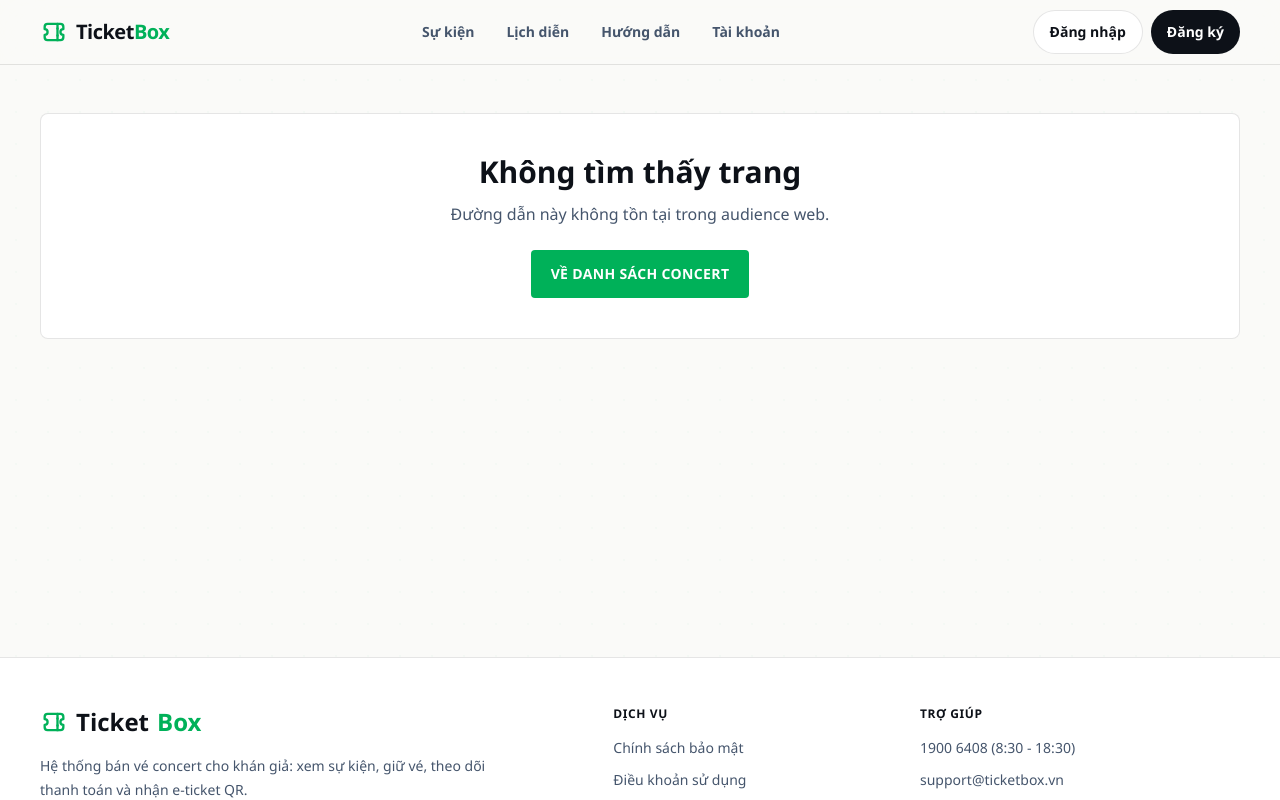
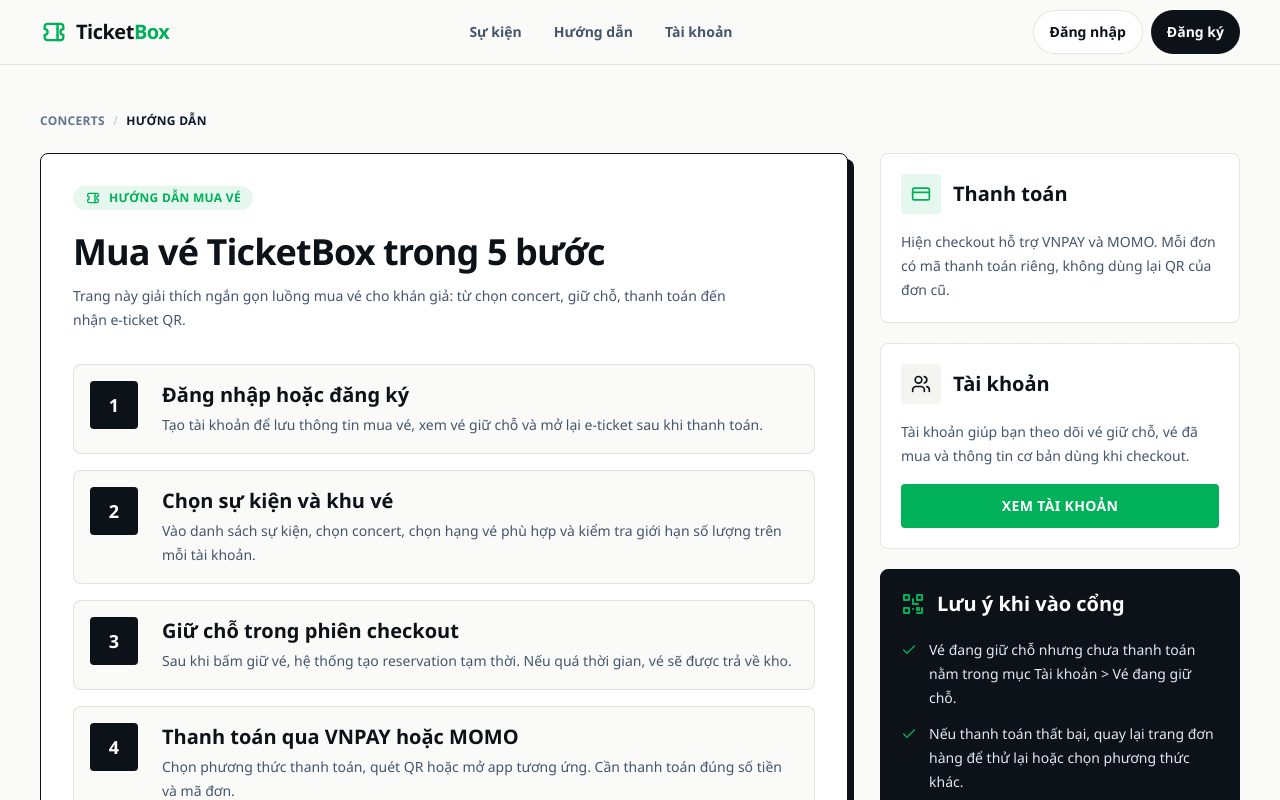
Before and after one commit to Toanapr/ticket-box, a Next.js app in the folder src/audience-web/: page /guide in a window 1280 px wide. Before the commit this address had no page. Shown: the top 800 px of the page. Built offline with nearby package versions, Linux system fonts and the light colour scheme.

Commit message:
feat(audience-web): enhance concert spotlight functionality and add guide page

```diff
--- a/src/audience-web/src/app/concerts/page.tsx
+++ b/src/audience-web/src/app/concerts/page.tsx
@@ -6,12 +6,11 @@ import { getConcerts } from "@/lib/server-api";
 
 export default async function ConcertsPage(): Promise<React.ReactElement> {
   const concerts = await getConcerts();
-  const spotlight = concerts.find((concert) => concert.status === "selling") ?? concerts[0];
 
   return (
     <PageShell>
       <Breadcrumbs items={[{ label: "Kham pha concerts" }]} />
-      {spotlight ? <HeroSpotlight concert={spotlight} /> : null}
+      <HeroSpotlight concerts={concerts} />
       <ConcertListClient concerts={concerts} />
     </PageShell>
   );
--- a/src/audience-web/src/app/globals.css
+++ b/src/audience-web/src/app/globals.css
@@ -31,6 +31,30 @@ body {
   color: #007a3d;
 }
 
+@keyframes spotlight-in {
+  from {
+    opacity: 0;
+    transform: translateY(12px);
+  }
+
+  to {
+    opacity: 1;
+    transform: translateY(0);
+  }
+}
+
+@keyframes spotlight-poster {
+  from {
+    opacity: 0;
+    transform: scale(0.98);
+  }
+
+  to {
+    opacity: 1;
+    transform: scale(1);
+  }
+}
+
 button,
 a {
   touch-action: manipulation;
--- /dev/null
+++ b/src/audience-web/src/app/guide/page.tsx
@@ -0,0 +1,114 @@
+import Link from "next/link";
+import { Breadcrumbs } from "@/components/breadcrumbs";
+import { CheckIcon, CreditCardIcon, QrIcon, TicketIcon, UsersIcon } from "@/components/icons";
+import { PageShell } from "@/components/site-shell";
+
+const buyingSteps = [
+  {
+    title: "Đăng nhập hoặc đăng ký",
+    body: "Tạo tài khoản để lưu thông tin mua vé, xem vé giữ chỗ và mở lại e-ticket sau khi thanh toán.",
+  },
+  {
+    title: "Chọn sự kiện và khu vé",
+    body: "Vào danh sách sự kiện, chọn concert, chọn hạng vé phù hợp và kiểm tra giới hạn số lượng trên mỗi tài khoản.",
+  },
+  {
+    title: "Giữ chỗ trong phiên checkout",
+    body: "Sau khi bấm giữ vé, hệ thống tạo reservation tạm thời. Nếu quá thời gian, vé sẽ được trả về kho.",
+  },
+  {
+    title: "Thanh toán qua VNPAY hoặc MOMO",
+    body: "Chọn phương thức thanh toán, quét QR hoặc mở app tương ứng. Cần thanh toán đúng số tiền và mã đơn.",
+  },
+  {
+    title: "Nhận e-ticket QR",
+    body: "Khi thanh toán thành công, vé điện tử được phát hành trong tài khoản và có thể mở lại ở trang Tài khoản.",
+  },
+];
+
+const notes = [
+  "Vé đang giữ chỗ nhưng chưa thanh toán nằm trong mục Tài khoản > Vé đang giữ chỗ.",
+  "Nếu thanh toán thất bại, quay lại trang đơn hàng để thử lại hoặc chọn phương thức khác.",
+  "Khi đến sự kiện, mở e-ticket QR trên điện thoại để nhân viên quét mã check-in.",
+];
+
+export default function GuidePage(): React.ReactElement {
+  return (
+    <PageShell>
+      <Breadcrumbs items={[{ label: "Concerts", href: "/concerts" }, { label: "Hướng dẫn" }]} />
+
+      <section className="grid gap-8 lg:grid-cols-[1fr_360px] lg:items-start">
+        <div className="rounded-lg border border-ticket-obsidian bg-white p-6 shadow-[6px_6px_0_#0d1118] md:p-8">
+          <div className="inline-flex items-center gap-2 rounded-full bg-ticket-green/10 px-3 py-1 text-xs font-black uppercase tracking-wide text-ticket-green">
+            <TicketIcon className="h-4 w-4" />
+            Hướng dẫn mua vé
+          </div>
+          <h1 className="mt-5 font-display text-3xl font-black tracking-tight md:text-4xl">
+            Mua vé TicketBox trong 5 bước
+          </h1>
+          <p className="mt-3 max-w-2xl text-sm leading-6 text-slate-600">
+            Trang này giải thích ngắn gọn luồng mua vé cho khán giả: từ chọn concert, giữ chỗ, thanh toán đến nhận e-ticket QR.
+          </p>
+
+          <div className="mt-8 grid gap-4">
+            {buyingSteps.map((step, index) => (
+              <article key={step.title} className="grid gap-4 rounded-lg border border-black/10 bg-ticket-alabaster p-4 sm:grid-cols-[56px_1fr]">
+                <div className="grid h-12 w-12 place-items-center rounded bg-ticket-obsidian font-display text-lg font-black text-white">
+                  {index + 1}
+                </div>
+                <div>
+                  <h2 className="font-display text-xl font-black">{step.title}</h2>
+                  <p className="mt-1 text-sm leading-6 text-slate-600">{step.body}</p>
+                </div>
+              </article>
+            ))}
+          </div>
+        </div>
+
+        <aside className="grid gap-5">
+          <div className="rounded-lg border border-black/10 bg-white p-5">
+            <div className="flex items-center gap-3">
+              <div className="grid h-10 w-10 place-items-center rounded bg-ticket-green/10 text-ticket-green">
+                <CreditCardIcon className="h-5 w-5" />
+              </div>
+              <h2 className="font-display text-xl font-black">Thanh toán</h2>
+            </div>
+            <p className="mt-4 text-sm leading-6 text-slate-600">
+              Hiện checkout hỗ trợ VNPAY và MOMO. Mỗi đơn có mã thanh toán riêng, không dùng lại QR của đơn cũ.
+            </p>
+          </div>
+
+          <div className="rounded-lg border border-black/10 bg-white p-5">
+            <div className="flex items-center gap-3">
+              <div className="grid h-10 w-10 place-items-center rounded bg-ticket-stone text-ticket-obsidian">
+                <UsersIcon className="h-5 w-5" />
+              </div>
+              <h2 className="font-display text-xl font-black">Tài khoản</h2>
+            </div>
+            <p className="mt-4 text-sm leading-6 text-slate-600">
+              Tài khoản giúp bạn theo dõi vé giữ chỗ, vé đã mua và thông tin cơ bản dùng khi checkout.
+            </p>
+            <Link href="/user" className="mt-4 flex min-h-11 items-center justify-center rounded bg-ticket-green px-4 text-sm font-black uppercase tracking-wide text-white">
+              Xem tài khoản
+            </Link>
+          </div>
+
+          <div className="rounded-lg border border-ticket-obsidian bg-ticket-obsidian p-5 text-white">
+            <div className="flex items-center gap-3">
+              <QrIcon className="h-6 w-6 text-ticket-green" />
+              <h2 className="font-display text-xl font-black">Lưu ý khi vào cổng</h2>
+            </div>
+            <div className="mt-5 grid gap-3 text-sm leading-6 text-slate-200">
+              {notes.map((note) => (
+                <div key={note} className="flex gap-3">
+                  <CheckIcon className="mt-1 h-4 w-4 shrink-0 text-ticket-green" />
+                  <span>{note}</span>
+                </div>
+              ))}
+            </div>
+          </div>
+        </aside>
+      </section>
+    </PageShell>
+  );
+}
--- a/src/audience-web/src/components/hero-spotlight.tsx
+++ b/src/audience-web/src/components/hero-spotlight.tsx
@@ -1,13 +1,44 @@
+"use client";
+
 import Image from "next/image";
 import Link from "next/link";
+import { useEffect, useMemo, useState } from "react";
 import { ArrowRightIcon, CalendarIcon, MapPinIcon } from "./icons";
 import { formatDateTime } from "@/lib/format";
 import type { ConcertSummary } from "@/lib/types";
 
-export function HeroSpotlight({ concert }: { concert: ConcertSummary }): React.ReactElement {
+const autoRotateMs = 5000;
+
+export function HeroSpotlight({ concerts }: { concerts: ConcertSummary[] }): React.ReactElement | null {
+  const spotlightConcerts = useMemo(
+    () => concerts.filter((concert) => concert.status !== "soldout"),
+    [concerts],
+  );
+  const [activeIndex, setActiveIndex] = useState(0);
+  const concert = spotlightConcerts[activeIndex];
+
+  useEffect(() => {
+    if (spotlightConcerts.length <= 1) return undefined;
+
+    const timer = window.setInterval(() => {
+      setActiveIndex((current) => (current + 1) % spotlightConcerts.length);
+    }, autoRotateMs);
+
+    return () => window.clearInterval(timer);
+  }, [spotlightConcerts.length]);
+
+  if (!concert) return null;
+
+  function moveSpotlight(direction: "next" | "previous"): void {
+    setActiveIndex((current) => {
+      const delta = direction === "next" ? 1 : -1;
+      return (current + delta + spotlightConcerts.length) % spotlightConcerts.length;
+    });
+  }
+
   return (
     <section className="mb-12 grid gap-8 border-b-2 border-ticket-obsidian pb-12 lg:grid-cols-[1fr_340px] lg:items-center">
-      <div>
+      <div key={concert.id} className="motion-safe:[animation:spotlight-in_450ms_ease-out]">
         <span className="mb-5 inline-flex border border-ticket-obsidian px-3 py-1 text-xs font-black uppercase tracking-widest">
           Nổi bật
         </span>
@@ -32,8 +63,43 @@ export function HeroSpotlight({ concert }: { concert: ConcertSummary }): React.R
           Mua vé ngay
           <ArrowRightIcon className="h-5 w-5" />
         </Link>
+
+        {spotlightConcerts.length > 1 ? (
+          <div className="mt-8 flex flex-wrap items-center gap-3" aria-label="Điều khiển concert nổi bật">
+            <button
+              type="button"
+              onClick={() => moveSpotlight("previous")}
+              className="grid h-11 w-11 place-items-center rounded border border-black/10 bg-white text-ticket-obsidian transition hover:border-ticket-green hover:text-ticket-green"
+              aria-label="Concert nổi bật trước"
+            >
+              <ArrowRightIcon className="h-5 w-5 rotate-180" />
+            </button>
+            <div className="flex items-center gap-2">
+              {spotlightConcerts.map((item, index) => (
+                <button
+                  key={item.id}
+                  type="button"
+                  onClick={() => setActiveIndex(index)}
+                  className={`h-2.5 rounded-full transition-all ${
+                    index === activeIndex ? "w-8 bg-ticket-green" : "w-2.5 bg-slate-300 hover:bg-slate-400"
+                  }`}
+                  aria-label={`Chọn ${item.title}`}
+                  aria-current={index === activeIndex ? "true" : undefined}
+                />
+              ))}
+            </div>
+            <button
+              type="button"
+              onClick={() => moveSpotlight("next")}
+              className="grid h-11 w-11 place-items-center rounded border border-black/10 bg-white text-ticket-obsidian transition hover:border-ticket-green hover:text-ticket-green"
+              aria-label="Concert nổi bật tiếp theo"
+            >
+              <ArrowRightIcon className="h-5 w-5" />
+            </button>
+          </div>
+        ) : null}
       </div>
-      <div className="relative aspect-square overflow-hidden rounded-lg border border-black/10 bg-slate-100 shadow-sm">
+      <div key={`${concert.id}-poster`} className="relative aspect-square overflow-hidden rounded-lg border border-black/10 bg-slate-100 shadow-sm motion-safe:[animation:spotlight-poster_500ms_ease-out]">
         <Image src={concert.posterPath} alt={`${concert.title} poster`} fill priority sizes="340px" className="object-cover" />
       </div>
     </section>
--- a/src/audience-web/src/components/site-shell.tsx
+++ b/src/audience-web/src/components/site-shell.tsx
@@ -17,10 +17,7 @@ export function SiteHeader(): React.ReactElement {
           <Link className="transition hover:text-ticket-green" href="/concerts">
             Sự kiện
           </Link>
-          <Link className="transition hover:text-ticket-green" href="/concerts">
-            Lịch diễn
-          </Link>
-          <Link className="transition hover:text-ticket-green" href="/concerts">
+          <Link className="transition hover:text-ticket-green" href="/guide">
             Hướng dẫn
           </Link>
           <Link className="transition hover:text-ticket-green" href="/user">
```
